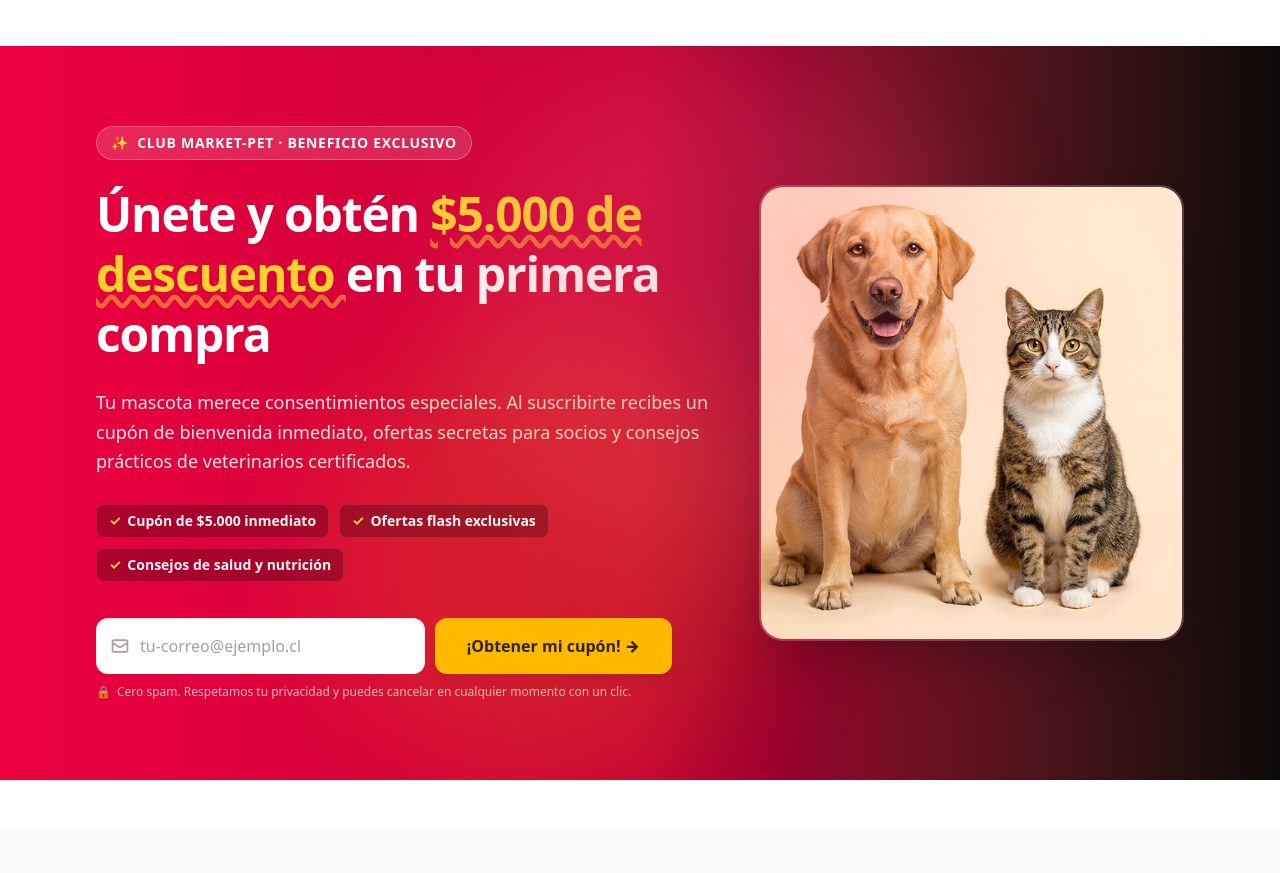
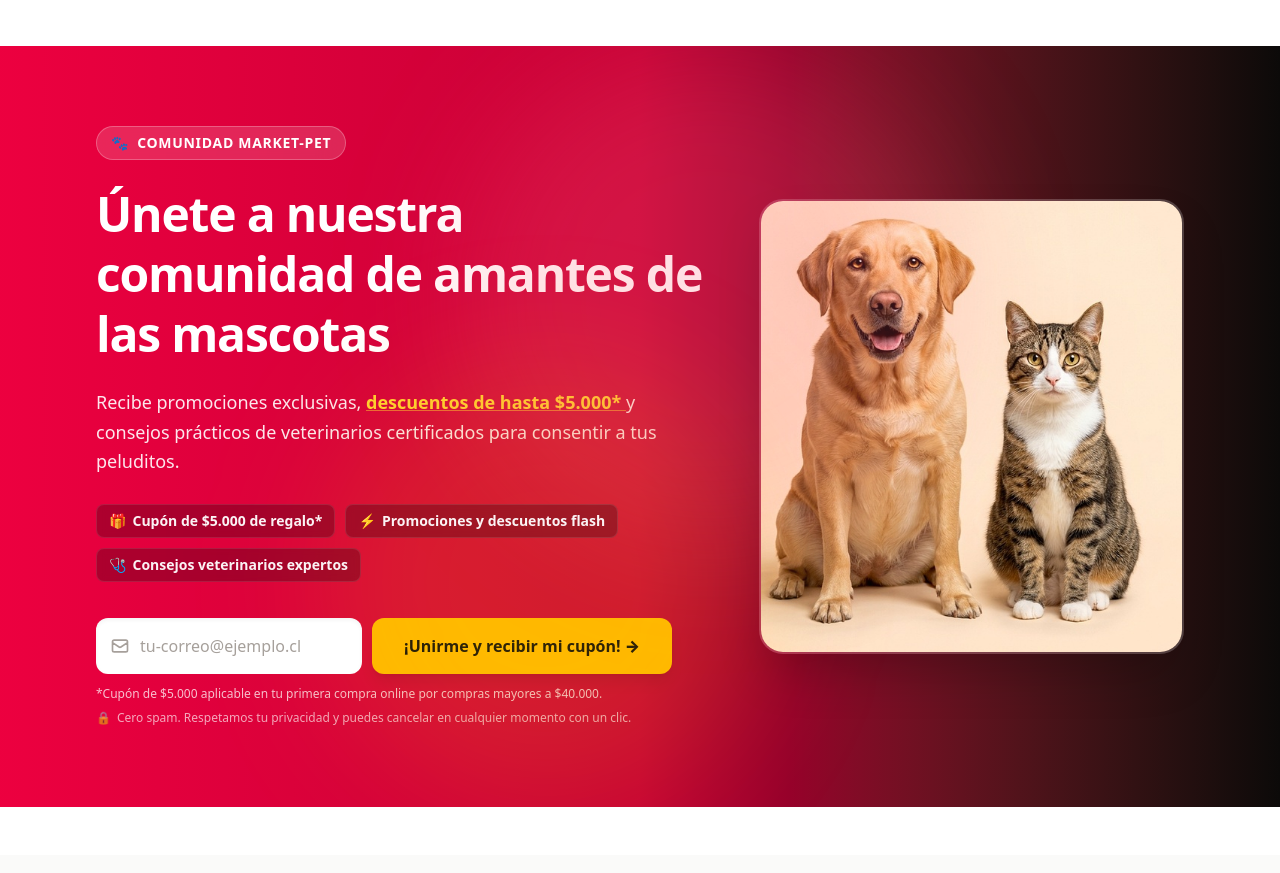
Before and after one commit to JCarvajalLab/astro-tienda-mascotas, an Astro site: page / in a window 1280 px wide. Shown: the part 3820-4693 px from the top of the page. Built offline with nearby package versions, Linux system fonts and the light colour scheme; Astro itself is replaced by a stand-in of ours.

Commit message:
fix(club): redefine copy hacia comunidad de amantes de mascotas y condiciones transparentes

```diff
--- a/src/components/ClubNewsletter.astro
+++ b/src/components/ClubNewsletter.astro
@@ -26,28 +26,25 @@ import imgClubBienvenida from '../assets/club-mascotas-bienvenida.jpg';
       <div
         class="inline-flex items-center gap-2 px-3.5 py-1.5 rounded-full bg-white/15 text-white text-xs sm:text-sm font-extrabold uppercase tracking-wider backdrop-blur-md border border-white/25"
       >
-        <span>✨</span>
-        <span>CLUB MARKET-PET · BENEFICIO EXCLUSIVO</span>
+        <span>🐾</span>
+        <span>COMUNIDAD MARKET-PET</span>
       </div>
 
       <h2
         class="text-3xl sm:text-4xl lg:text-5xl font-black tracking-tight leading-tight"
       >
-        Únete y obtén{' '}
-        <span
-          class="text-amber-300 underline decoration-amber-300/50 decoration-wavy"
-        >
-          $5.000 de descuento
-        </span>{' '}
-        en tu primera compra
+        Únete a nuestra comunidad de amantes de las mascotas
       </h2>
 
       <p
         class="text-sm sm:text-base lg:text-lg text-white/90 leading-relaxed max-w-2xl"
       >
-        Tu mascota merece consentimientos especiales. Al suscribirte recibes un
-        cupón de bienvenida inmediato, ofertas secretas para socios y consejos
-        prácticos de veterinarios certificados.
+        Recibe promociones exclusivas,{' '}
+        <span class="text-amber-300 font-bold underline decoration-amber-300/50">
+          descuentos de hasta $5.000*
+        </span>{' '}
+        y consejos prácticos de veterinarios certificados para consentir a tus
+        peluditos.
       </p>
 
       {/* 3 Micro-beneficios con checks */}
@@ -55,24 +52,24 @@ import imgClubBienvenida from '../assets/club-mascotas-bienvenida.jpg';
         <span
           class="inline-flex items-center gap-1.5 px-3 py-1.5 rounded-lg bg-black/25 text-white/95 text-xs sm:text-sm font-semibold backdrop-blur-xs border border-white/10"
         >
-          <span class="text-amber-300 font-bold">✓</span> Cupón de $5.000 inmediato
+          <span class="text-amber-300 font-bold">🎁</span> Cupón de $5.000 de regalo*
         </span>
         <span
           class="inline-flex items-center gap-1.5 px-3 py-1.5 rounded-lg bg-black/25 text-white/95 text-xs sm:text-sm font-semibold backdrop-blur-xs border border-white/10"
         >
-          <span class="text-amber-300 font-bold">✓</span> Ofertas flash exclusivas
+          <span class="text-amber-300 font-bold">⚡</span> Promociones y descuentos flash
         </span>
         <span
           class="inline-flex items-center gap-1.5 px-3 py-1.5 rounded-lg bg-black/25 text-white/95 text-xs sm:text-sm font-semibold backdrop-blur-xs border border-white/10"
         >
-          <span class="text-amber-300 font-bold">✓</span> Consejos de salud y nutrición
+          <span class="text-amber-300 font-bold">🩺</span> Consejos veterinarios expertos
         </span>
       </div>
 
       {/* Formulario de Suscripción */}
       <form
         class="pt-3 space-y-2.5 max-w-xl"
-        onsubmit="event.preventDefault(); alert('🎉 ¡Felicidades! Te has unido al Club Market-Pet. Hemos enviado tu cupón de $5.000 a tu correo.');"
+        onsubmit="event.preventDefault(); alert('🎉 ¡Felicidades! Te has unido a la comunidad Market-Pet. Hemos enviado tu cupón de $5.000 a tu correo (válido en compras sobre $40.000).');"
       >
         <div class="flex flex-col sm:flex-row gap-2.5">
           <div class="relative flex-1">
@@ -106,17 +103,20 @@ import imgClubBienvenida from '../assets/club-mascotas-bienvenida.jpg';
             type="submit"
             class="px-7 sm:px-8 py-3.5 sm:py-4 rounded-xl bg-amber-400 hover:bg-amber-300 text-stone-950 text-sm sm:text-base font-black shadow-lg hover:shadow-xl hover:scale-102 transition-all cursor-pointer whitespace-nowrap"
           >
-            ¡Obtener mi cupón! →
+            ¡Unirme y recibir mi cupón! →
           </button>
         </div>
 
-        <p class="text-[11px] sm:text-xs text-white/70 flex items-center gap-1.5">
-          <span>🔒</span>
-          <span
-            >Cero spam. Respetamos tu privacidad y puedes cancelar en cualquier
-            momento con un clic.</span
-          >
-        </p>
+        {/* Letra pequeña y disclaimer de privacidad */}
+        <div class="space-y-1 text-white/75 text-[11px] sm:text-xs leading-relaxed">
+          <p>
+            *Cupón de $5.000 aplicable en tu primera compra online por compras mayores a $40.000.
+          </p>
+          <p class="flex items-center gap-1.5 text-white/65">
+            <span>🔒</span>
+            <span>Cero spam. Respetamos tu privacidad y puedes cancelar en cualquier momento con un clic.</span>
+          </p>
+        </div>
       </form>
     </div>
 
```
